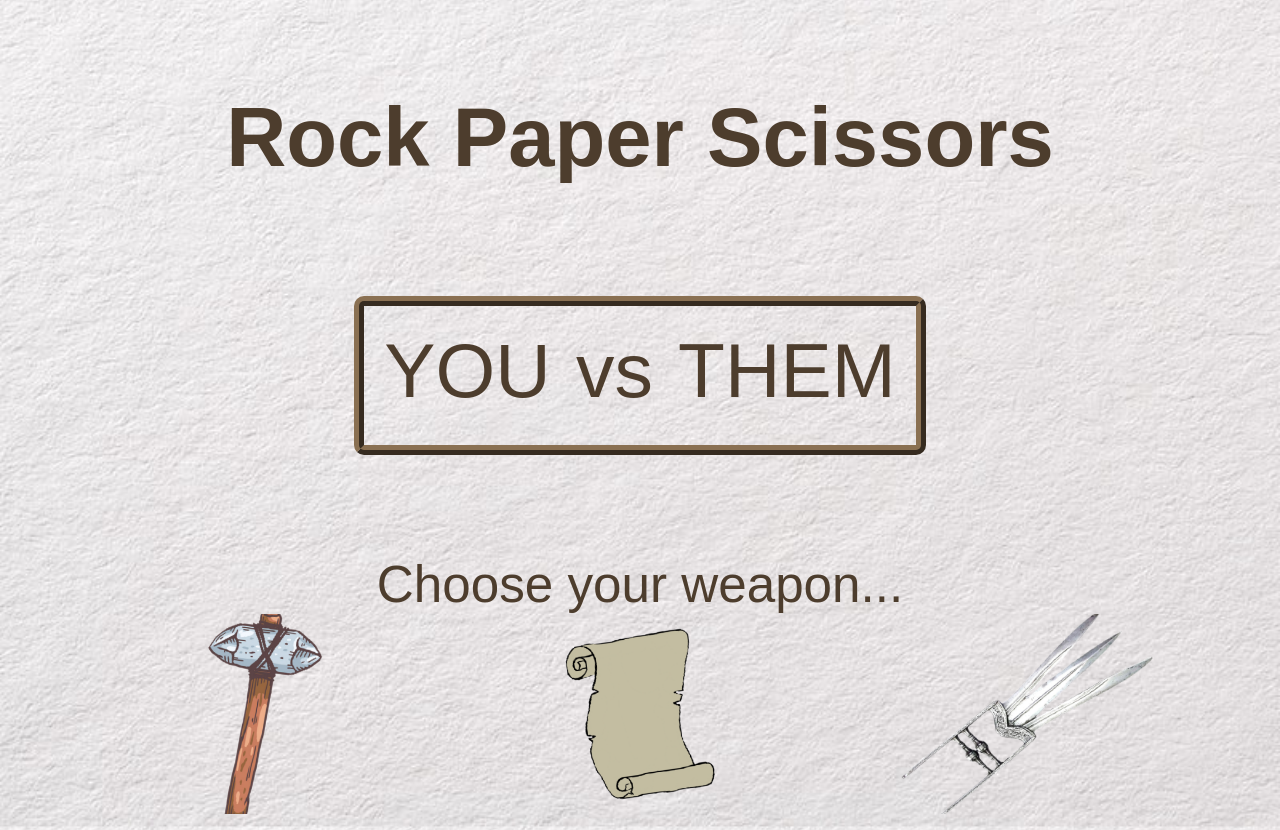
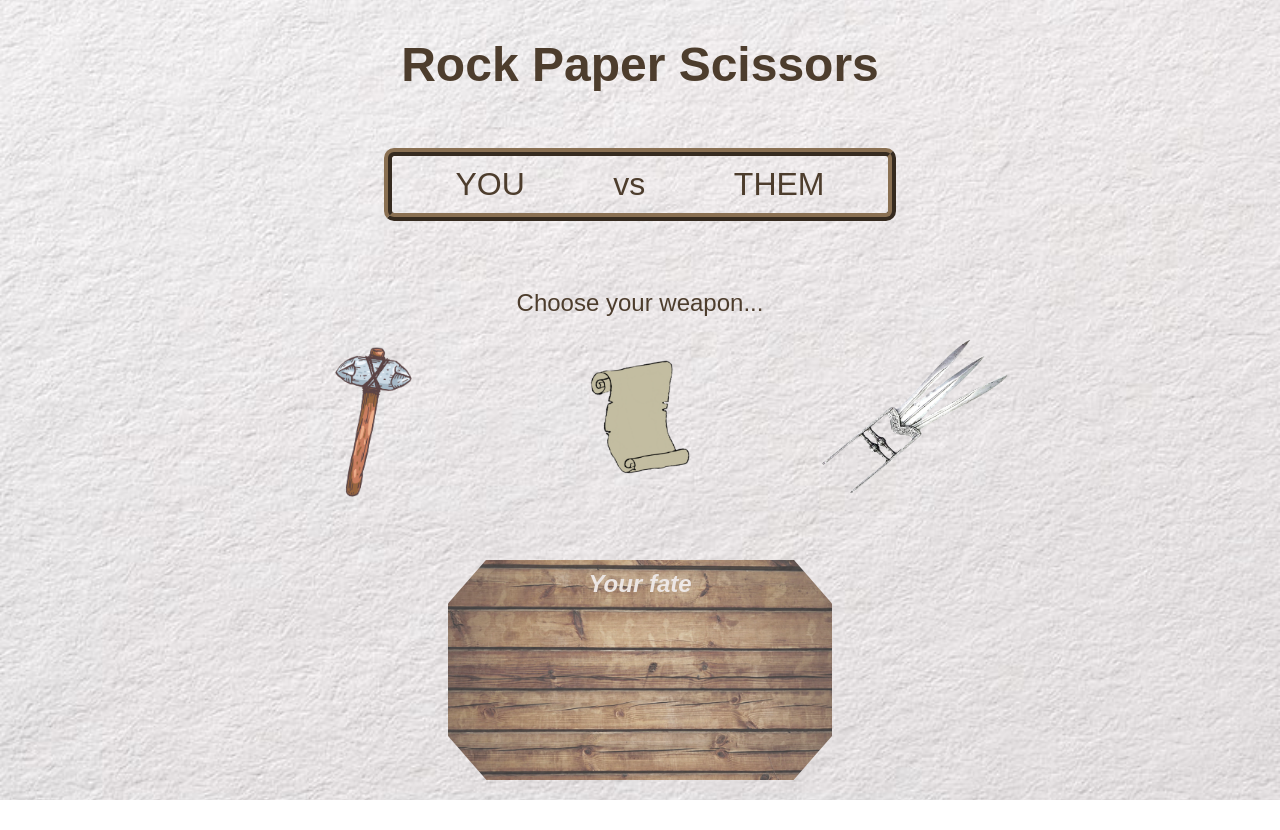
Before and after one commit to karolina-j/RockPaperScissors, a plain HTML site: page index.html in a window 1280 px wide. Shown: the top 830 px of the page. After the commit the page ends 800 px from the top, so only its background shows below. Drawn offline with Linux system fonts and the light colour scheme; a web font is replaced by a local one.

Commit message:
Change sizing and styling

```diff
--- a/index.html
+++ b/index.html
@@ -2,35 +2,34 @@
 
 <html lang="en">
     <head>
-    <title>Rock Paper Scissors </title>
-    <meta charset="utf-8">
-    <meta name="author" content="Karolina Janyga">
-    <meta name="description" content="rock paper scissors game">
-    <meta name="robots" content="index, nofollow">
-    <meta name="viewport" content="width=device-width, initial-scale=1.0">
+        <title>Rock Paper Scissors</title>
+        <meta charset="utf-8" />
+        <meta name="author" content="Karolina Janyga" />
+        <meta name="description" content="rock paper scissors game" />
+        <meta name="robots" content="index, nofollow" />
+        <meta name="viewport" content="width=device-width, initial-scale=1.0" />
 
         <link rel="stylesheet" type="text/css" href="style.css" />
-
     </head>
 
     <body>
-    <h1 class="game-name"> Rock Paper Scissors </h1>
-
+        <div class="game-wrapper">
+            <h1 class="game-name">Rock Paper Scissors</h1>
 
             <div class="score">
                 <div class="container">
-            <div class="user"> YOU  </div>
-            <div class="vs"> vs </div>
-            <div class="computer"> THEM </div>
+                    <div class="user">YOU</div>
+                    <div class="vs">vs</div>
+                    <div class="computer">THEM</div>
                 </div>
             </div>
 
             <div class="play">
-        <p class="choice"> Choose your weapon... </p>
+                <p class="choice">Choose your weapon...</p>
                 <div class="weapons">
-            <div class="button" id="rock"> </div>
-            <div class="button" id="paper"> </div>
-            <div class="button" id="scissors"> </div>
+                    <div class="button" id="rock"></div>
+                    <div class="button" id="paper"></div>
+                    <div class="button" id="scissors"></div>
                     <!--
             <button id="rock"> Rock </button>
             <button id="paper"> Paper </button>
@@ -38,12 +37,11 @@
 -->
                 </div>
             </div>
-
-
+            <div class="gameover-wrapper">
                 <div class="gameover">
-        <p> <em>Your fate</em> </p>
-        <div id="outcome">
-
+                    <p><em>Your fate</em></p>
+                    <div id="outcome"></div>
+                </div>
             </div>
         </div>
 
--- a/main.js
+++ b/main.js
@@ -2,62 +2,52 @@ function getComputerChoice(weapons) {
     let chosenWeapon = weapons[Math.floor(Math.random() * weapons.length)];
     return chosenWeapon;
 }
-
-
 
 function singleRound(playerSelection, computerSelection) {
     let playerLower = playerSelection.toLowerCase();
 
     let verdict;
 
-    let winOrLose = ["You WIN!", "It's a TIE..", "You LOSE."]
-    let cause = [" Paper beats Rock", " Scissors beat Paper", " Rock beats Scissors"]
+    let winOrLose = ["You WIN!", "It's a TIE..", "You LOSE."];
+    let cause = [
+        " Paper beats Rock",
+        " Scissors beat Paper",
+        " Rock beats Scissors",
+    ];
 
     if (playerLower === "paper") {
         if (computerSelection === "Rock") {
             message = "You WIN! \nPaper beats Rock";
             verdict = 1;
-
         } else if (computerSelection === "Paper") {
             message = "It's a TIE..";
             verdict = 0;
-
         } else if (computerSelection === "Scissors") {
             message = "You LOSE. \nScissors beat Paper";
             verdict = -1;
-
         }
-
     } else if (playerLower === "rock") {
         if (computerSelection === "Rock") {
             message = "It's a TIE..";
             verdict = 0;
-
         } else if (computerSelection === "Paper") {
             message = "You LOSE. \nPaper beats Rock";
             verdict = -1;
-
         } else if (computerSelection === "Scissors") {
             message = "You WIN! \nRock beats Scissors";
             verdict = 1;
-
         }
-
     } else if (playerLower === "scissors") {
         if (computerSelection === "Rock") {
             message = "You LOSE. \nRock beats Scissors";
             verdict = -1;
-
         } else if (computerSelection === "Paper") {
             message = "You WIN! \nScissors beat Paper";
             verdict = 1;
-
         } else if (computerSelection === "Scissors") {
             message = "It's a TIE..";
             verdict = 0;
-
         }
-
     }
 
     console.log(message);
@@ -65,24 +55,17 @@ function singleRound(playerSelection, computerSelection) {
     return [verdict, message];
 }
 
-
-
-
-
 function gameoverMessage(userScore, computerScore) {
     let message = "";
-    let heading = "<h1> GAME OVER </h1>";
+    let heading = "<h3> GAME OVER </h3>";
     let verdict;
 
     if (userScore > computerScore) {
-        verdict = "<h3>You WIN!</h3>";
-
+        verdict = "<h5>You WIN!</h5>";
     } else if (userScore < computerScore) {
-        verdict = "<h3>You LOSE...</h3>";
-
+        verdict = "<h5>You LOSE...</h5>";
     } else if (userScore == computerScore) {
-        verdict = "<h3>It's a TIE</h3>";
-
+        verdict = "<h5>It's a TIE</h5>";
     }
 
     //let scores = `You ${userScore} <---> Computer ${computerScore}`;
@@ -91,30 +74,23 @@ function gameoverMessage(userScore, computerScore) {
     message += verdict;
     //message += scores;
 
-
-    const outcome = document.querySelector('#outcome');
+    const outcome = document.querySelector("#outcome");
     let outcomeId = outcome.id;
     console.log(`your choice: ${outcomeId}`);
 
     outcome.innerHTML = message;
-
 }
-
-
 
 function update_score(userScore, computerScore) {
     let userPoints = userScore;
     let computerPoints = computerScore;
 
-    const user = document.querySelector('.user');
+    const user = document.querySelector(".user");
     user.innerHTML = userPoints;
 
-    const computer = document.querySelector('.computer');
+    const computer = document.querySelector(".computer");
     computer.innerHTML = computerPoints;
 }
-
-
-
 
 function game() {
     const weapons = ["Rock", "Paper", "Scissors"];
@@ -122,11 +98,10 @@ function game() {
     let userScore = 0;
     let computerScore = 0;
 
-
     //listen in to all the buttons
-    let buttons = document.querySelectorAll('.button');
-    buttons.forEach((btn) => btn.addEventListener("click", (e) => {
-
+    let buttons = document.querySelectorAll(".button");
+    buttons.forEach((btn) =>
+        btn.addEventListener("click", (e) => {
             // get user choice for the round
             let userChoice = e.currentTarget.id;
             console.log(`your choice: ${userChoice}`);
@@ -135,21 +110,16 @@ function game() {
             let computerChoice = getComputerChoice(weapons);
             console.log(`computer choice: ${computerChoice}`);
 
-
-
             // play the round
-        let verdict = singleRound(userChoice, computerChoice);  // outputs: [verdict, message]
+            let verdict = singleRound(userChoice, computerChoice); // outputs: [verdict, message]
             console.log(`verdict: ${verdict}`);
 
-
             // display round's meesage depending on verdict value
-        if(verdict[0] == 1) {
+            if (verdict[0] == 1) {
                 userScore++;
                 outcome.innerHTML = verdict[1];
-
             } else if (verdict[0] == 0) {
                 outcome.innerHTML = verdict[1];
-
             } else if (verdict[0] == -1) {
                 computerScore++;
                 outcome.innerHTML = verdict[1];
@@ -160,19 +130,15 @@ function game() {
 
             // play until someone is winning by 5 points
             // GAME OVER
-        if ((userScore== 5) || (computerScore== 5)){
+            if (userScore == 5 || computerScore == 5) {
                 gameoverMessage(userScore, computerScore);
 
                 // Let's play again!
                 userScore = 0;
                 computerScore = 0;
             }
-
-
-    }));
+        })
+    );
 }
 
-
-
-
 game();
--- a/style.css
+++ b/style.css
@@ -1,6 +1,7 @@
-@import url('https://fonts.googleapis.com/css2?family=Ysabeau&display=swap');
+@import url("https://fonts.googleapis.com/css2?family=Ysabeau&display=swap");
 
-html, body {
+html,
+body {
     margin: 0;
     height: 100%;
 
@@ -12,31 +13,39 @@ html, body {
     background-position: center center;
 }
 
-body {
+h1,
+h3,
+h2,
+h4,
+h5,
+p {
+    margin: 0;
+    padding: 0;
+}
+
+.game-wrapper {
+    height: 100%;
     color: #4d3d2d;
 
     display: flex;
     flex-direction: column;
     align-items: center;
-    /* justify-content: center; */
+    gap: 10px;
+    /* justify-content: center;
     gap: 70px;
-
+    */
 }
 
-h1, h3, p {
-    margin: 0;
-    padding: 0;
-}
-
-
-
-
-
-
+/* part */
 .game-name {
     /* height: 10vh;*/
     /* height: 100px; */
-    font-size: 6.5vw; /* 90px; */
+    /* font-size: 6.5vw; 90px;
+    margin-top: 90px;
+    margin-bottom: 40px;
+     */
+
+    flex: 1;
     color: #4d3d2d;
     text-align: center;
 
@@ -44,70 +53,77 @@ h1, h3, p {
     align-items: center;
     justify-content: center;
 
-    margin-top: 90px;
-    margin-bottom: 40px;
+    font-size: 3rem;
+    margin-top: 15px;
 }
 
-
-
-
-
-
+/* part */
 .score {
-    font-size: 6vw; /* 70px; */
+    flex: 1.25;
+    /*font-size: 6vw; 70px; */
 
     display: flex;
     align-items: center;
     justify-content: center;
 
+    font-size: 2rem;
+    width: 40%;
 }
 .container {
-    border: 10px ridge #8a7052;
+    border: 8px ridge #8a7052;
     border-radius: 10px;
-    padding: 20px;
-    width: 40vw; /* 500px;*/
+    /* padding: 20px;
+    width: 40vw;
+    500px;*/
     color: #4d3d2d;
 
     display: flex;
     align-items: center;
     justify-content: space-evenly;
     gap: 25px;
+
+    width: 100%;
+    padding: 10px 0;
 }
 
 .container > div {
-    margin-bottom: 10px;
+    /*margin-bottom: 10px;*/
     align-self: center;
-    justify-content: center;
 }
-.user, .computer {
+.user,
+.computer {
 }
 
-
-
-
-
+/* part */
 .play {
-    padding-top: 30px;
+    flex: 3;
+    /* padding-top: 30px;*/
 
     display: flex;
     flex-direction: column;
     align-items: center;
     justify-content: center;
+
+    width: 100%;
 }
 
 .choice {
-    font-size: 4vw; /* 32px;*/
+    /* font-size: 4vw;
+     32px;*/
+    font-size: 1.5rem;
 }
 .weapons {
     display: flex;
     align-items: center;
     justify-content: center;
     gap: 75px;
+
+    width: 100%;
 }
 
 .button {
-    height: 400px;
-    width: 400px;
+    min-height: 200px;
+    min-width: 200px;
 }
 #scissors {
     background-image: url(Images/scissors2.png);
@@ -128,61 +144,65 @@ h1, h3, p {
     background-position: center center;
 }
 
+/* part */
+.gameover-wrapper {
+    flex: 2.25;
 
+    background-image: url(Images/board.jpg);
+    background-size: cover;
+    background-repeat: no-repeat;
+    background-position: center center;
+    opacity: 0.7;
+    clip-path: polygon(
+        0 20%,
+        10% 0,
+        90% 0,
+        100% 20%,
+        100% 80%,
+        90% 100%,
+        10% 100%,
+        0% 80%,
+        0% 20%
+    );
 
+    width: 30%;
+    text-align: center;
+    margin-bottom: 20px;
+}
+.gameover {
+    /* min-height: 250px;
+    margin-bottom: 90px;
+    justify-content: center;
+     */
 
-
-.gameover {
-
-    /* min-height: 250px; */
     display: flex;
     flex-direction: column;
     align-items: center;
-    justify-content: center;
-    gap: 15px;
-
-    margin-bottom: 90px;
+    gap: 8px;
+    padding: 10px 20px;
+    color: #efe9e5;
+    font-weight: bolder;
 }
 
 .gameover > p {
-    font-size: 4vw; /* 30px;*/
+    /*font-size: 4vw;
+      30px;*/
     display: flex;
     align-items: center;
     justify-content: center;
+
+    font-size: 1.5rem;
 }
 
 #outcome {
-    font-size: 4vw; /* 40px; */
-    height: 50%;
+    /* font-size: 4vw;
+     40px;
+     height: 50%; */
 
     display: flex;
     flex-direction: column;
     align-items: center;
     justify-content: space-between;
+
+    font-size: 2rem;
 }
-
-
-
-
-
-@media screen and (max-width: 1200px) {
-
-}
-
-
-@media screen and (min-width: 1200px) and (max-width: 1780px) {
-    .play {
-        width: 100%
-    }
-
-    .weapons {
-        width: 85%;
-    }
-
-    .button {
-        height: 25vh;
-        width: 30vw;
-    }
-
-
-}
```
Also changed, not shown: Images/board.jpg (added). Lines whose indentation alone changed are shown as unchanged.
